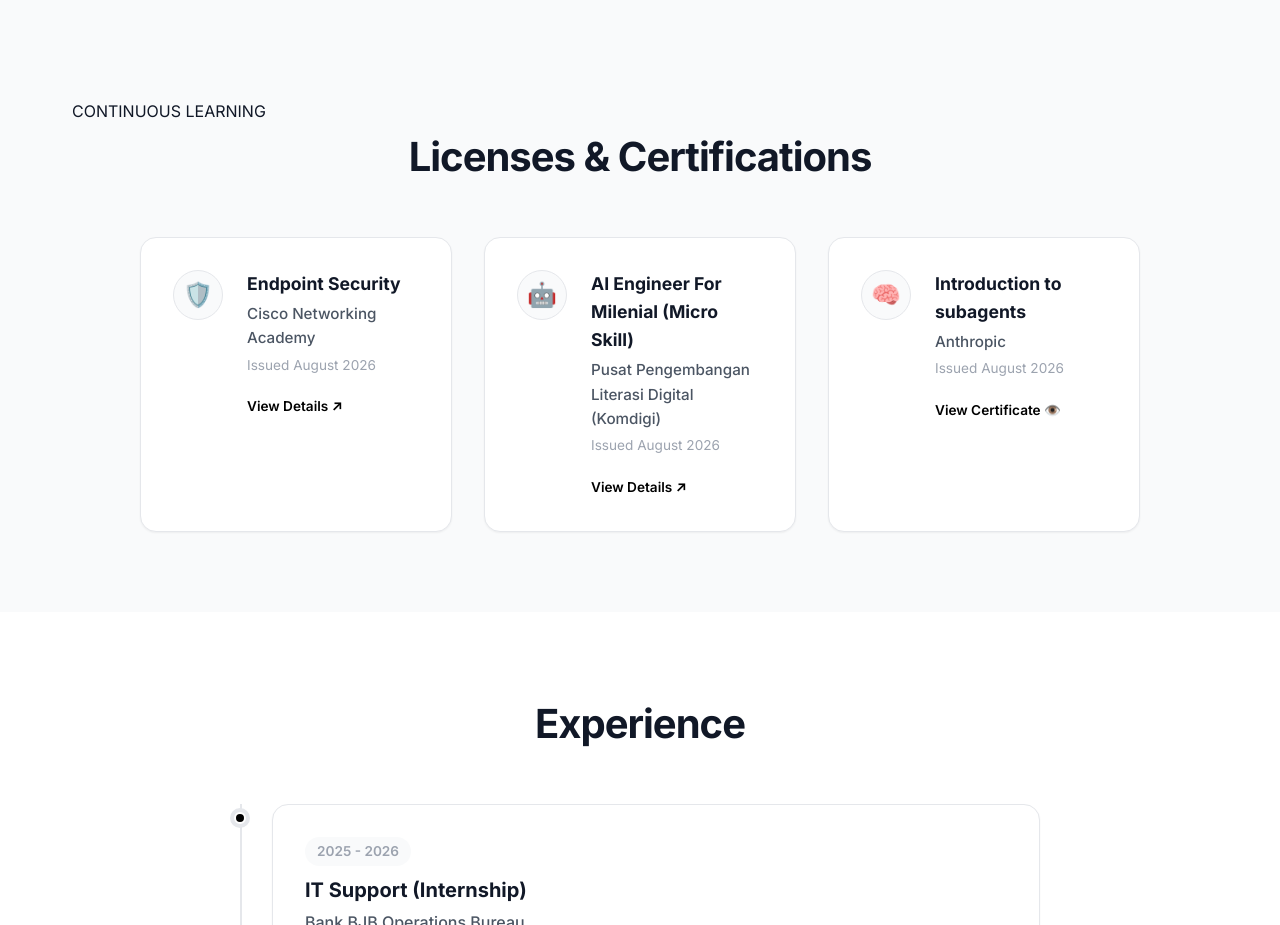
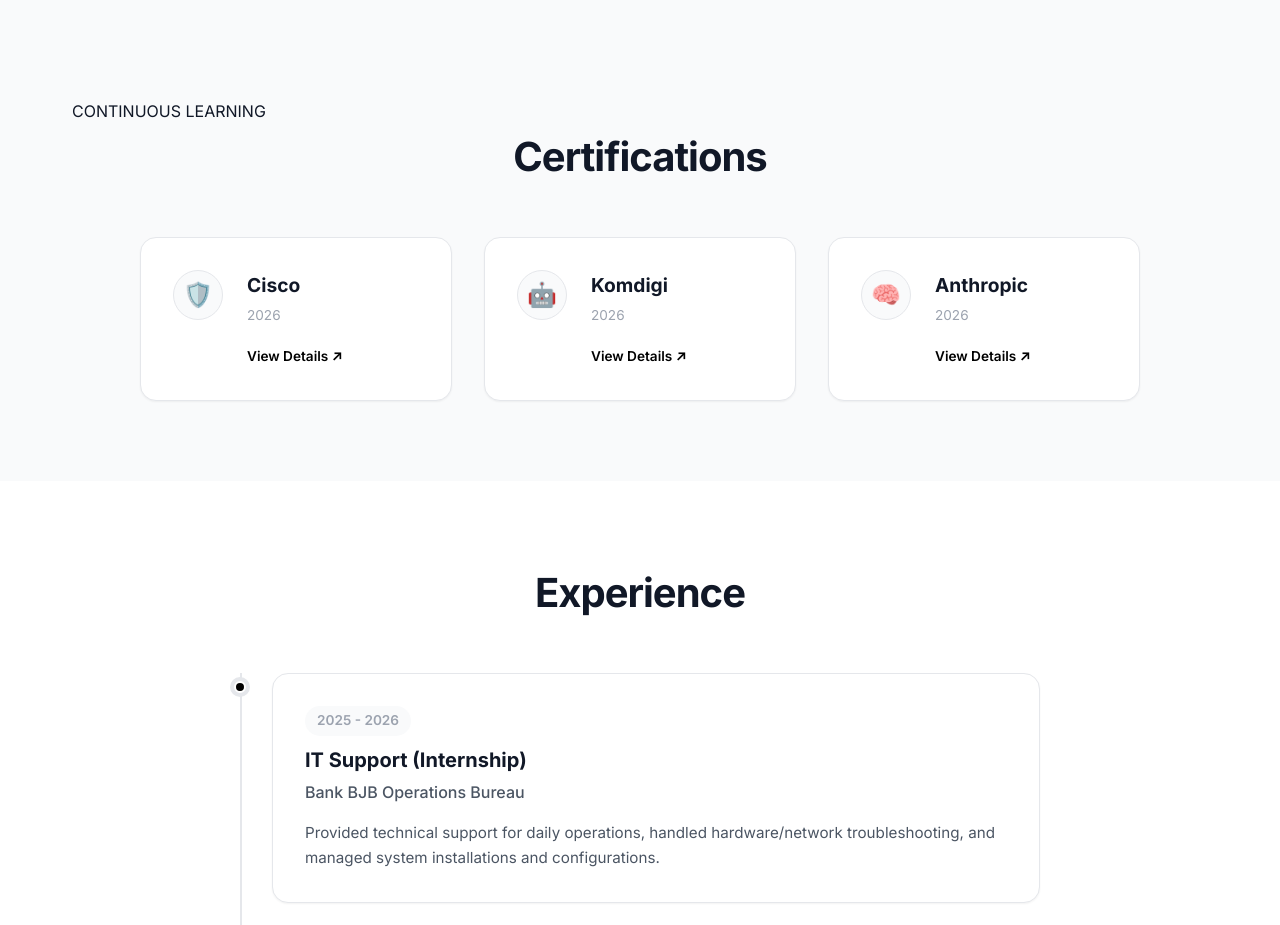
Before and after one commit to Bonzoru/my-portfolio, a React (Vite) app: page / in a window 1280 px wide. Shown: the part 3060-3985 px from the top of the page. Built offline with nearby package versions, Linux system fonts and the light colour scheme.

Commit message:
style: update Certifications UI per user requirements

```diff
--- a/src/components/Certifications.jsx
+++ b/src/components/Certifications.jsx
@@ -4,35 +4,56 @@ import { motion, AnimatePresence } from 'framer-motion';
 const certificationsData = [
   {
     id: 1,
-    title: 'Endpoint Security',
-    issuer: 'Cisco Networking Academy',
-    date: 'August 2026',
+    issuerTitle: 'Cisco',
+    date: '2026',
+    logo: '🛡️',
+    items: [
+      {
+        id: 'cisco-1',
+        name: 'Endpoint Security',
         type: 'link',
-    credentialUrl: 'https://www.netacad.com/certificates/issuanceId=e3d16ab7-3e5b-47dd-b3b7-fca5046bf828',
-    logo: '🛡️',
+        url: 'https://www.netacad.com/certificates/issuanceId=e3d16ab7-3e5b-47dd-b3b7-fca5046bf828'
+      }
+    ]
   },
   {
     id: 2,
-    title: 'AI Engineer For Milenial (Micro Skill)',
-    issuer: 'Pusat Pengembangan Literasi Digital (Komdigi)',
-    date: 'August 2026',
+    issuerTitle: 'Komdigi',
+    date: '2026',
+    logo: '🤖',
+    items: [
+      {
+        id: 'komdigi-1',
+        name: 'AI Engineer For Milenial (Micro Skill)',
         type: 'link',
-    credentialUrl: '#', // Ganti dengan link hasil scan QR code
-    logo: '🤖',
+        url: '#'
+      }
+    ]
   },
   {
     id: 3,
-    title: 'Introduction to subagents',
-    issuer: 'Anthropic',
-    date: 'August 2026',
+    issuerTitle: 'Anthropic',
+    date: '2026',
+    logo: '🧠',
+    items: [
+      {
+        id: 'anthropic-1',
+        name: 'Introduction to subagents',
         type: 'image',
-    imageSrc: '/anthropic-cert.jpg', // Pastikan gambar ini ada di folder public
-    logo: '🧠',
+        imageSrc: '/anthropic-cert.jpg'
+      }
+    ]
   },
 ];
 
 const Certifications = () => {
   const [selectedCert, setSelectedCert] = useState(null);
+  const [activeImage, setActiveImage] = useState(null);
+
+  const closeModal = () => {
+    setSelectedCert(null);
+    setActiveImage(null);
+  };
 
   return (
     <section className="section certifications" id="certifications">
@@ -53,7 +74,7 @@ const Certifications = () => {
           viewport={{ once: true, margin: '-100px' }}
           transition={{ duration: 0.6 }}
         >
-          Licenses & Certifications
+          Certifications
         </motion.h2>
 
         <div className="certs-grid">
@@ -72,11 +93,12 @@ const Certifications = () => {
                 <span className="cert-logo">{cert.logo}</span>
               </div>
               <div className="cert-info">
-                <h3 className="cert-title">{cert.title}</h3>
-                <p className="cert-issuer">{cert.issuer}</p>
-                <p className="cert-date">Issued {cert.date}</p>
+                <div>
+                  <h3 className="cert-title">{cert.issuerTitle}</h3>
+                  <p className="cert-date">{cert.date}</p>
+                </div>
                 <span className="btn-view-cert">
-                  {cert.type === 'link' ? 'View Details ↗' : 'View Certificate 👁️'}
+                  View Details ↗
                 </span>
               </div>
             </motion.div>
@@ -92,7 +114,7 @@ const Certifications = () => {
             initial={{ opacity: 0 }}
             animate={{ opacity: 1 }}
             exit={{ opacity: 0 }}
-            onClick={() => setSelectedCert(null)}
+            onClick={closeModal}
           >
             <motion.div
               className="cert-modal-panel"
@@ -103,7 +125,7 @@ const Certifications = () => {
             >
               <button
                 className="cert-modal-close"
-                onClick={() => setSelectedCert(null)}
+                onClick={closeModal}
               >
                 ✕
               </button>
@@ -111,31 +133,46 @@ const Certifications = () => {
               <div className="cert-modal-header">
                 <div className="cert-modal-icon">{selectedCert.logo}</div>
                 <div>
-                  <h3 className="cert-modal-title">{selectedCert.title}</h3>
-                  <p className="cert-modal-issuer">{selectedCert.issuer}</p>
-                  <p className="cert-modal-date">Issued {selectedCert.date}</p>
+                  <h3 className="cert-modal-title">{selectedCert.issuerTitle}</h3>
+                  <p className="cert-modal-date">{selectedCert.date}</p>
                 </div>
               </div>
 
               <div className="cert-modal-body">
-                {selectedCert.type === 'link' ? (
-                  <div className="cert-link-preview">
-                    <p>This credential can be verified online through the issuer's official portal.</p>
+                <div className="cert-items-list">
+                  {selectedCert.items.map((item) => (
+                    <div key={item.id} className="cert-item-row">
+                      <span className="cert-item-name">{item.name}</span>
+                      {item.type === 'link' ? (
                         <a
-                      href={selectedCert.credentialUrl}
+                          href={item.url}
                           target="_blank"
                           rel="noopener noreferrer"
-                      className="btn btn-primary"
+                          className="btn-cert-action"
                         >
-                      Verify Credential ↗
+                          Verify ↗
                         </a>
+                      ) : (
+                        <button
+                          className="btn-cert-action"
+                          onClick={() => setActiveImage(activeImage === item.imageSrc ? null : item.imageSrc)}
+                        >
+                          View Certificate
+                        </button>
+                      )}
                     </div>
-                ) : (
-                  <div className="cert-image-preview">
-                    {/* Menggunakan onContextMenu untuk mencegah klik kanan (anti-save) */}
+                  ))}
+                </div>
+
+                {activeImage && (
+                  <motion.div
+                    className="cert-image-preview mt-4"
+                    initial={{ opacity: 0, height: 0 }}
+                    animate={{ opacity: 1, height: 'auto' }}
+                  >
                     <img
-                      src={selectedCert.imageSrc}
-                      alt={`${selectedCert.title} Certificate`}
+                      src={activeImage}
+                      alt="Certificate Preview"
                       className="protected-cert-img"
                       onContextMenu={(e) => e.preventDefault()}
                       onDragStart={(e) => e.preventDefault()}
@@ -145,9 +182,9 @@ const Certifications = () => {
                       }}
                     />
                     <div className="image-fallback" style={{ display: 'none', height: '200px', alignItems: 'center', justifyContent: 'center', background: '#f3f4f6', borderRadius: '0.5rem' }}>
-                      <span>Image not found. Please add {selectedCert.imageSrc} to public folder.</span>
+                      <span>Image not found. Please add to public folder.</span>
                     </div>
-                  </div>
+                  </motion.div>
                 )}
               </div>
             </motion.div>
--- a/src/index.css
+++ b/src/index.css
@@ -878,19 +878,14 @@ ul {
 .cert-info {
   display: flex;
   flex-direction: column;
+  flex-grow: 1;
+  justify-content: space-between;
 }
 
 .cert-title {
-  font-size: 1.1rem;
+  font-size: 1.2rem;
   font-weight: 700;
   color: var(--text-primary);
-  margin-bottom: 0.25rem;
-}
-
-.cert-issuer {
-  font-size: 0.95rem;
-  color: var(--text-secondary);
-  font-weight: 500;
   margin-bottom: 0.25rem;
 }
 
@@ -905,6 +900,7 @@ ul {
   font-size: 0.85rem;
   font-weight: 600;
   color: var(--accent-color);
+  margin-top: auto;
 }
 
 /* Cert Modal */
@@ -972,12 +968,6 @@ ul {
   margin-bottom: 0.25rem;
 }
 
-.cert-modal-issuer {
-  font-size: 1rem;
-  color: var(--text-secondary);
-  font-weight: 500;
-}
-
 .cert-modal-date {
   font-size: 0.85rem;
   color: var(--text-tertiary);
@@ -988,14 +978,52 @@ ul {
   padding: 2.5rem;
 }
 
-.cert-link-preview {
-  text-align: center;
-  padding: 2rem 0;
+.cert-items-list {
+  display: flex;
+  flex-direction: column;
+  gap: 1rem;
 }
 
-.cert-link-preview p {
-  color: var(--text-secondary);
-  margin-bottom: 1.5rem;
+.cert-item-row {
+  display: flex;
+  justify-content: space-between;
+  align-items: center;
+  padding: 1rem;
+  background: var(--bg-secondary);
+  border-radius: 0.75rem;
+  border: 1px solid var(--border-color);
+  gap: 1rem;
+}
+
+.cert-item-name {
+  font-size: 0.95rem;
+  font-weight: 600;
+  color: var(--text-primary);
+}
+
+.btn-cert-action {
+  display: inline-flex;
+  align-items: center;
+  justify-content: center;
+  padding: 0.5rem 1rem;
+  border-radius: 9999px;
+  font-size: 0.8rem;
+  font-weight: 600;
+  color: var(--bg-color);
+  background: var(--accent-color);
+  border: none;
+  cursor: pointer;
+  transition: var(--transition);
+  white-space: nowrap;
+}
+
+.btn-cert-action:hover {
+  opacity: 0.9;
+  transform: translateY(-1px);
+}
+
+.mt-4 {
+  margin-top: 1rem;
 }
 
 .cert-image-preview {
```
Lines whose indentation alone changed are shown as unchanged.
